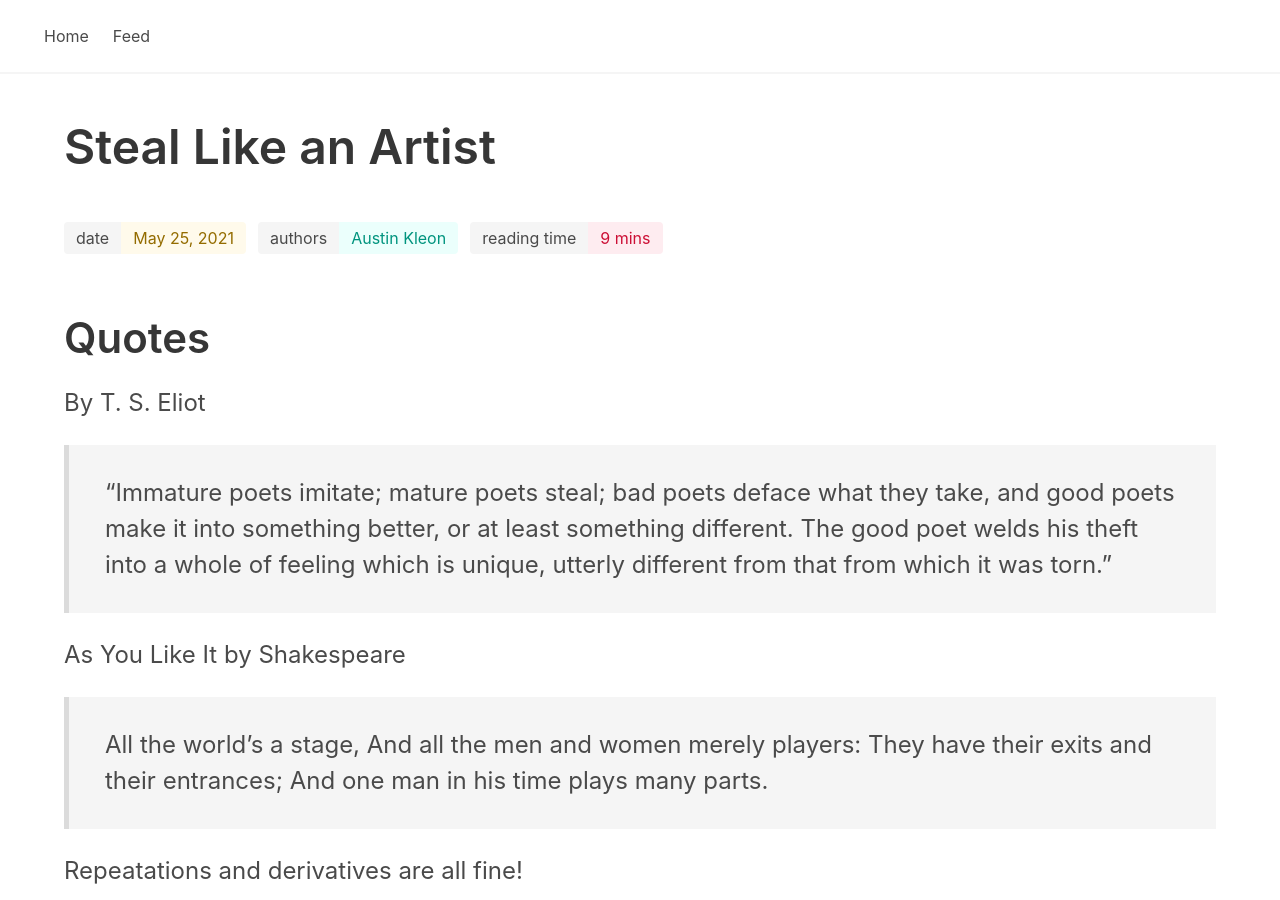
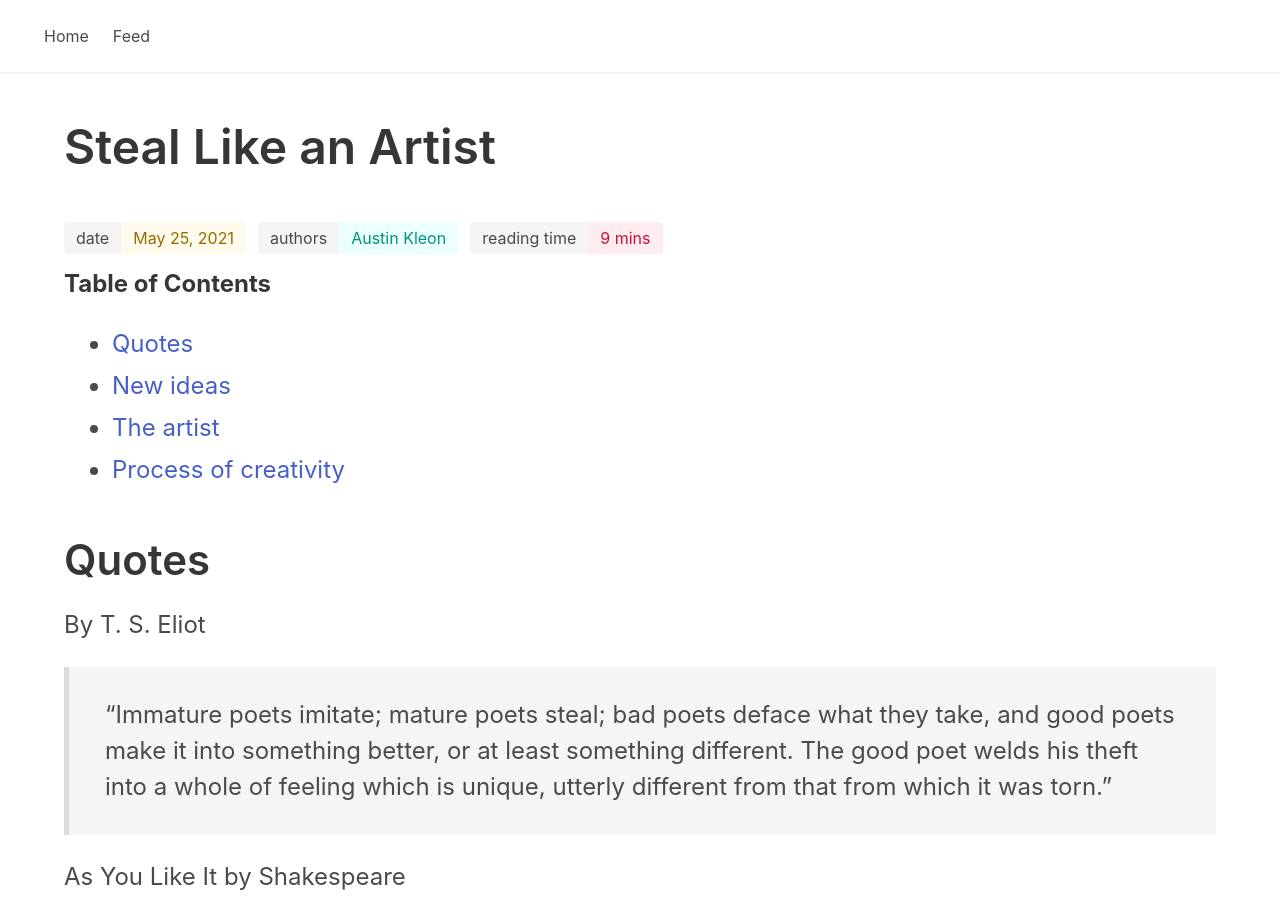
Before and after one commit to sayanee/books, a Jekyll site: the page built from _posts/2021-05-25-steal-artist.md, in a window 1280 px wide and 900 px high. Built offline with Jekyll 4.4.1, drawn with Linux system fonts in a browser that asks for light colours.

Commit message:
refactor: add TOC to Steal Like an Artist

```diff
--- a/_posts/2021-05-25-steal-artist.md
+++ b/_posts/2021-05-25-steal-artist.md
@@ -3,6 +3,17 @@
 title:  "Steal Like an Artist"
 authors: Austin Kleon
 ---
+
+<!-- START doctoc generated TOC please keep comment here to allow auto update -->
+<!-- DON'T EDIT THIS SECTION, INSTEAD RE-RUN doctoc TO UPDATE -->
+**Table of Contents**
+
+- [Quotes](#quotes)
+- [New ideas](#new-ideas)
+- [The artist](#the-artist)
+- [Process of creativity](#process-of-creativity)
+
+<!-- END doctoc generated TOC please keep comment here to allow auto update -->
 
 ## Quotes
 
```
